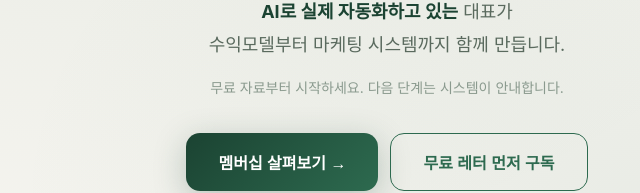
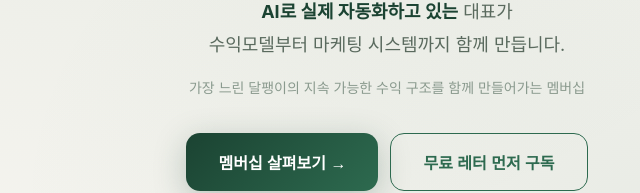
Before and after one commit to soool9241-hub/darr-membership, a React (Vite) app: page / in a window 1280 px wide. Shown: the part 434-627 px from the top of the page, without its empty margins (253-893 px from the left). Built offline with nearby package versions, Linux system fonts and the light colour scheme; no server answers.

Commit message:
히어로 서브 카피 변경 — 달팽이 멤버십 슬로건
Co-Authored-By: Claude Opus 4.6 <noreply@anthropic.com>

```diff
--- a/src/DalpaengiMembership.jsx
+++ b/src/DalpaengiMembership.jsx
@@ -649,7 +649,7 @@ export default function DalpaengiMembership() {
 
           <FadeIn delay={0.25}>
             <p style={{ fontSize: "14px", color: "#8A9A8E", marginBottom: "36px" }}>
-              무료 자료부터 시작하세요. 다음 단계는 시스템이 안내합니다.
+              가장 느린 달팽이의 지속 가능한 수익 구조를 함께 만들어가는 멤버십
             </p>
           </FadeIn>
 
```
